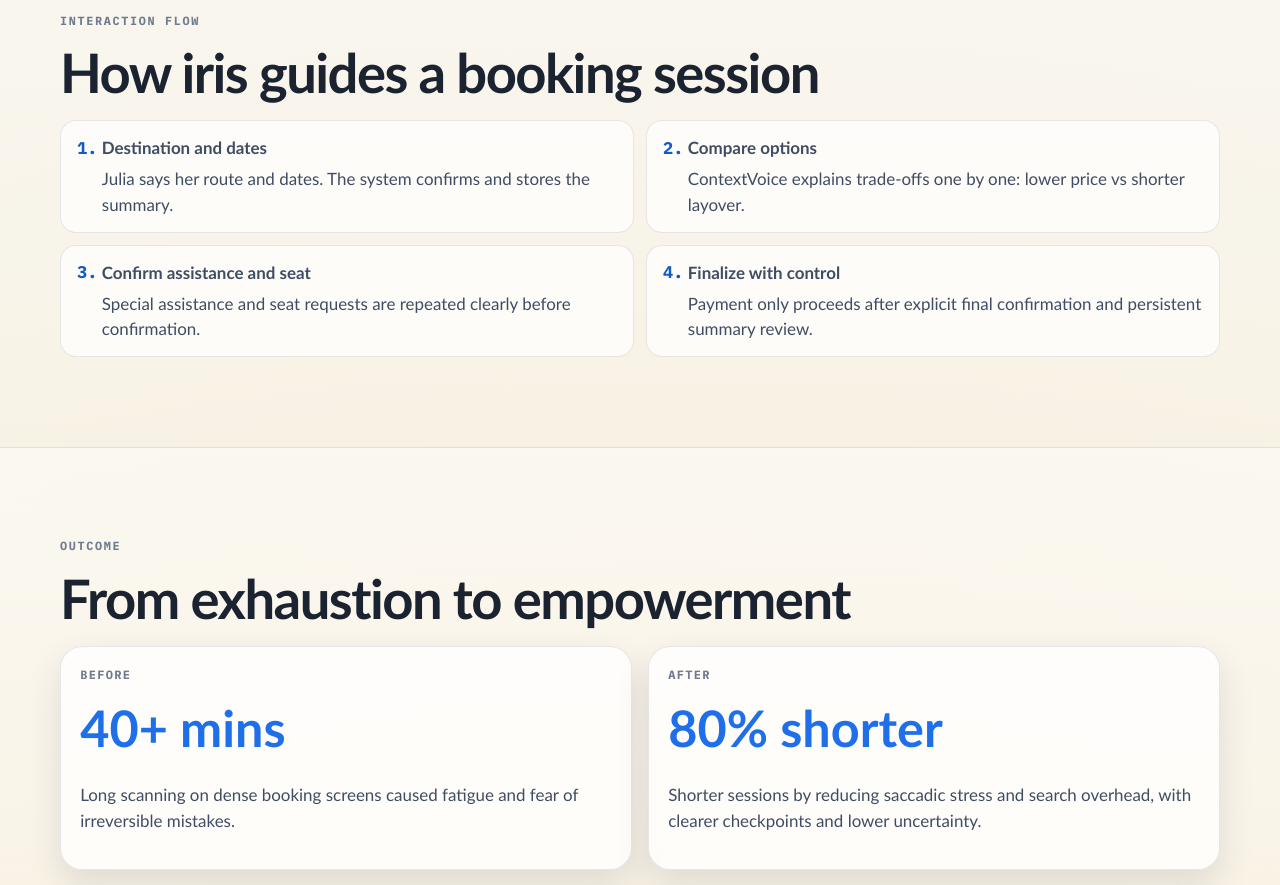
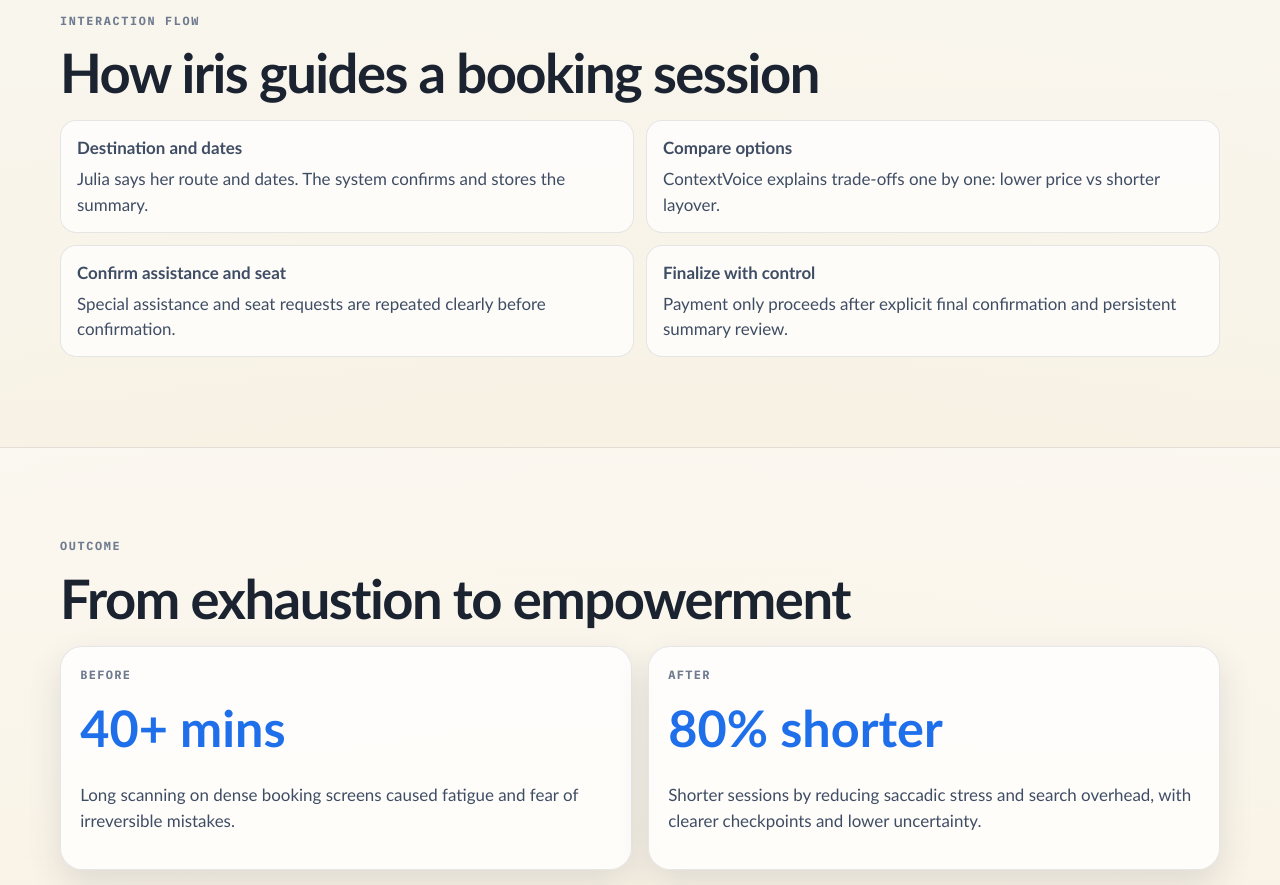
Before and after one commit to snyperf1/iris, a plain HTML site: page index.html in a window 1280 px wide. Shown: the part 3720-4605 px from the top of the page. Drawn offline with Linux system fonts and the light colour scheme; a web font is replaced by a local one.

Commit message:
Remove numbered markers from flow cards

```diff
--- a/styles.css
+++ b/styles.css
@@ -607,7 +607,6 @@ li {
   margin: 0;
   padding-left: 0;
   list-style: none;
-  counter-reset: flow;
   display: grid;
   grid-template-columns: repeat(2, minmax(0, 1fr));
   gap: 0.75rem;
@@ -615,21 +614,10 @@ li {
 
 .flow-steps li {
   position: relative;
-  padding: 0.9rem 1rem 0.9rem 2.55rem;
+  padding: 0.9rem 1rem;
   border-radius: var(--radius-md);
   border: 1px solid var(--line-soft);
   background: rgba(255, 255, 255, 0.72);
-}
-
-.flow-steps li::before {
-  counter-increment: flow;
-  content: counter(flow) ".";
-  position: absolute;
-  left: 1rem;
-  top: 0.92rem;
-  font-family: var(--font-mono);
-  font-weight: 700;
-  color: var(--brand-strong);
 }
 
 .flow-steps p {
```
